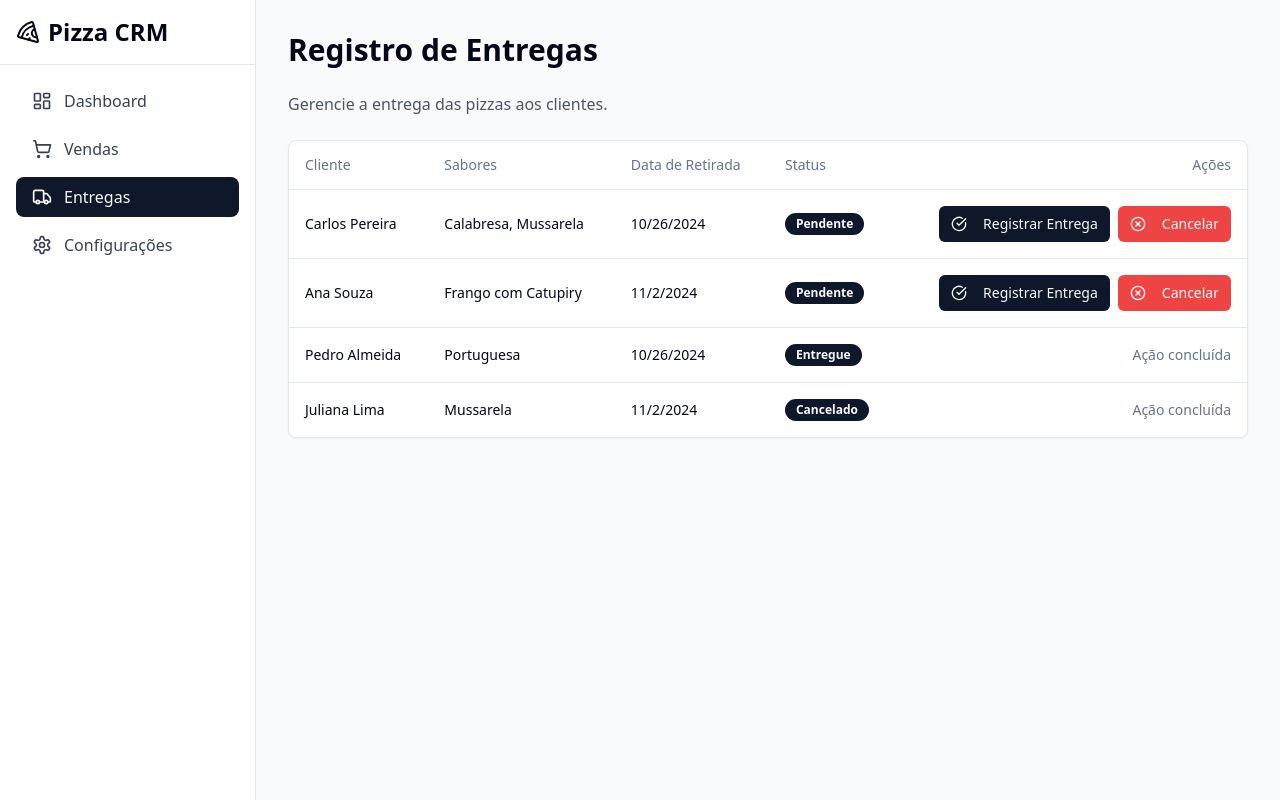
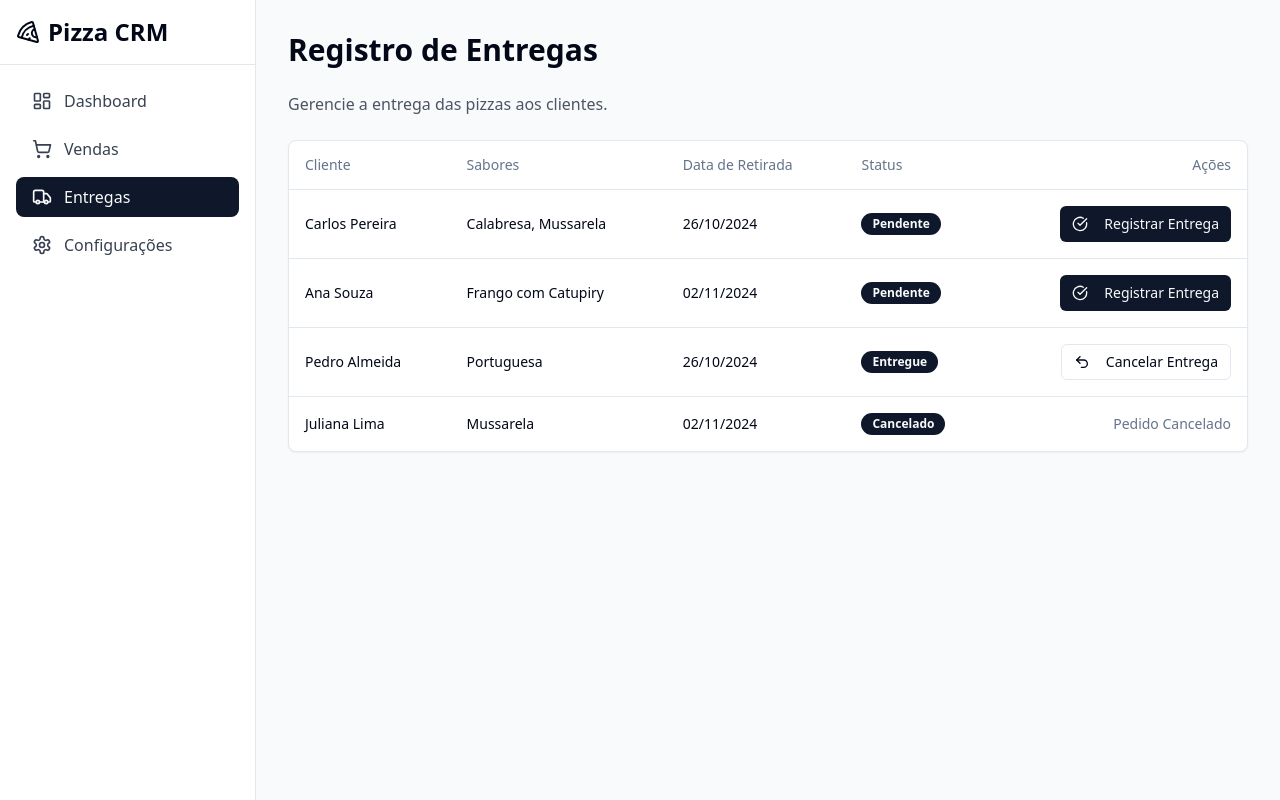
Before and after one commit to Adaptare01/Adapta-Pizza, a React (Vite) app: page /entregas in a window 1280 px wide. Built offline with nearby package versions, Linux system fonts and the light colour scheme.

Commit message:
[dyad] Ajustando a lógica de cancelamento de entrega - wrote 1 file(s)

```diff
--- a/src/pages/Deliveries.tsx
+++ b/src/pages/Deliveries.tsx
@@ -9,7 +9,7 @@ import {
 } from "@/components/ui/table";
 import { Button } from "@/components/ui/button";
 import { Badge } from "@/components/ui/badge";
-import { CheckCircle, XCircle } from "lucide-react";
+import { CheckCircle, Undo2 } from "lucide-react";
 import { Card, CardContent } from "@/components/ui/card";
 
 interface Sale {
@@ -58,22 +58,23 @@ const Deliveries = () => {
                 <TableRow key={sale.id}>
                   <TableCell className="font-medium">{sale.customerName}</TableCell>
                   <TableCell>{sale.flavor1}{sale.flavor2 && `, ${sale.flavor2}`}</TableCell>
-                  <TableCell>{new Date(sale.pickupDate).toLocaleDateString()}</TableCell>
+                  <TableCell>{new Date(sale.pickupDate).toLocaleDateString('pt-BR', { timeZone: 'UTC' })}</TableCell>
                   <TableCell><Badge>{sale.status}</Badge></TableCell>
                   <TableCell className="text-right">
-                    {sale.status === "Pendente" ? (
-                      <div className="flex space-x-2 justify-end">
+                    {sale.status === "Pendente" && (
                         <Button size="sm" onClick={() => handleStatusChange(sale.id, "Entregue")}>
                           <CheckCircle className="mr-2 h-4 w-4" />
                           Registrar Entrega
                         </Button>
-                        <Button size="sm" variant="destructive" onClick={() => handleStatusChange(sale.id, "Cancelado")}>
-                          <XCircle className="mr-2 h-4 w-4" />
-                          Cancelar
+                    )}
+                    {sale.status === "Entregue" && (
+                        <Button size="sm" variant="outline" onClick={() => handleStatusChange(sale.id, "Pendente")}>
+                          <Undo2 className="mr-2 h-4 w-4" />
+                          Cancelar Entrega
                         </Button>
-                      </div>
-                    ) : (
-                      <span className="text-sm text-muted-foreground">Ação concluída</span>
+                    )}
+                    {sale.status === "Cancelado" && (
+                      <span className="text-sm text-muted-foreground">Pedido Cancelado</span>
                     )}
                   </TableCell>
                 </TableRow>
```
